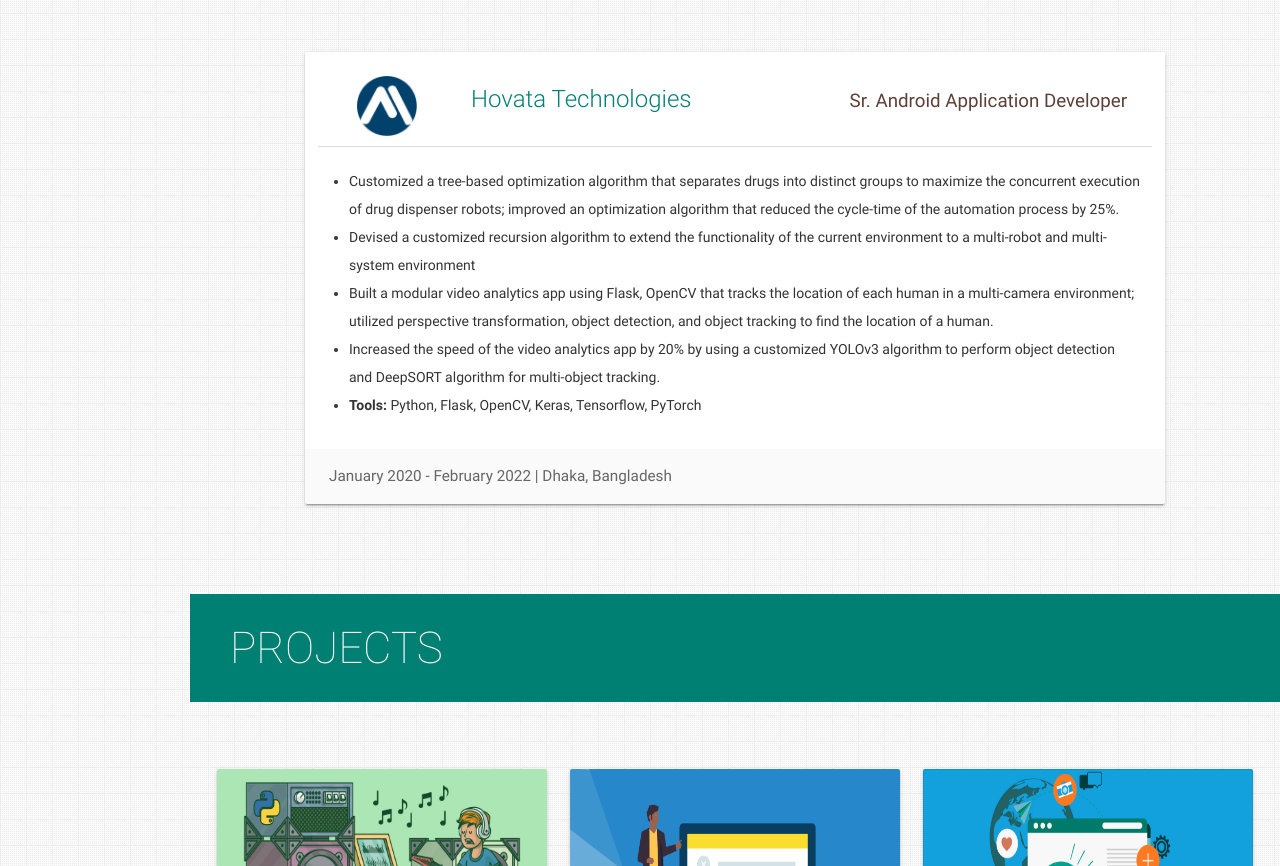
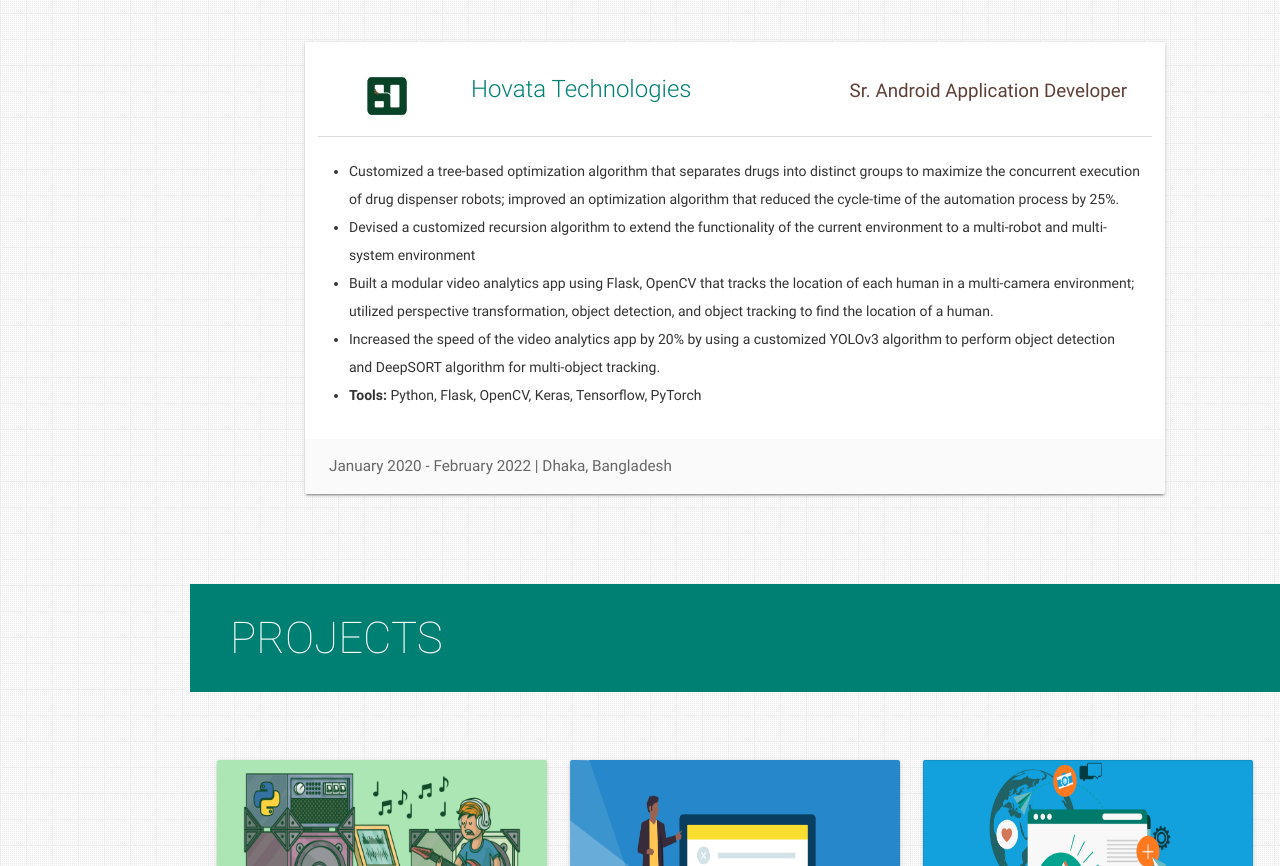
Before and after one commit to bipulhstu/me3, a plain HTML site: page index.html in a window 1280 px wide. Shown: the part 2223-3089 px from the top of the page. Drawn offline with nearby package versions, Linux system fonts and the light colour scheme.

```diff
--- a/index.html
+++ b/index.html
@@ -344,7 +344,7 @@
             <div class="row">
               <div class="col s12 m2">
                 <a href="https://hovata.com/" target="_blank"><img alt="Meditab logo"
-                    src="/assets/img/exp-meditab-logo-500x500.jpg" class="responsive-img center-block" /></a>
+                    src="/assets/img/hovata.jpg" class="responsive-img center-block" /></a>
               </div>
               <!-- <div class="col s12 m10"> -->
               <div class="col s12 m10">
```
Also changed, not shown: assets/img/waltondigitech.jpg.
